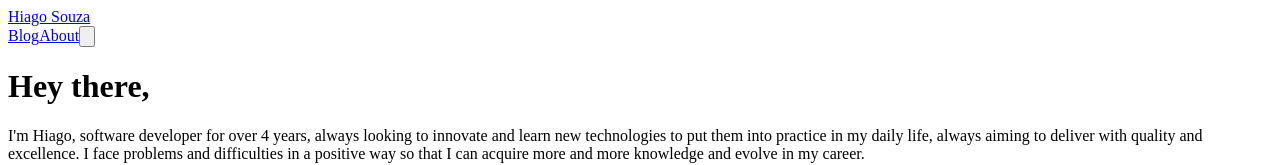
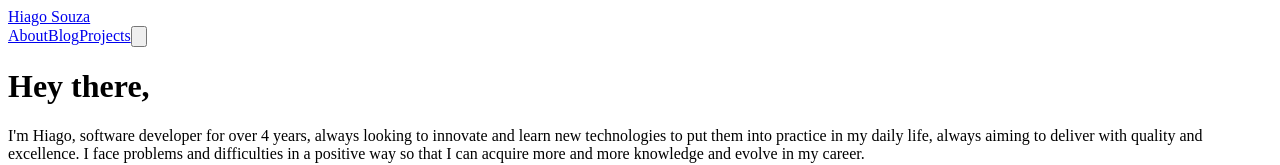
Before and after one commit to hiagofss/hiagosouza.dev, a Next.js app: page / in a window 1280 px wide. Shown: the top 165 px of the page. Built offline with nearby package versions, Linux system fonts and the light colour scheme.

Commit message:
Create dynamic navbar links

```diff
--- a/components/Navigation.tsx
+++ b/components/Navigation.tsx
@@ -1,4 +1,5 @@
 import Link from 'next/link';
+import navLinks from '../data/navLinks';
 import ThemeSwitch from './ThemeSwitch';
 
 const Navigation = () => {
@@ -12,16 +13,14 @@ const Navigation = () => {
 				</Link>
 
 				<div className='flex items-center'>
-					<Link href='/blog'>
-						<a className='px-3 font-medium tracking-wider transition-colors text-gray-900 hover:text-sky-500 uppercase dark:text-white'>
-							Blog
-						</a>
-					</Link>
-					<Link href='/'>
-						<a className='px-3 font-medium tracking-wider transition-colors text-gray-900 hover:text-sky-500 uppercase dark:text-white'>
-							About
-						</a>
-					</Link>
+					{navLinks.map((link) => (
+						<Link href={link.href}>
+							<a className='px-3 font-medium tracking-wider transition-colors text-gray-900 hover:text-sky-500 uppercase dark:text-white'>
+								{link.title}
+							</a>
+						</Link>
+					))}
+
 					<ThemeSwitch />
 				</div>
 			</div>
--- /dev/null
+++ b/data/navLinks.ts
@@ -0,0 +1,7 @@
+const navLinks = [
+	{ href: '/', title: 'About' },
+	{ href: '/blog', title: 'Blog' },
+	{ href: '/project', title: 'Projects' },
+];
+
+export default navLinks;
```
